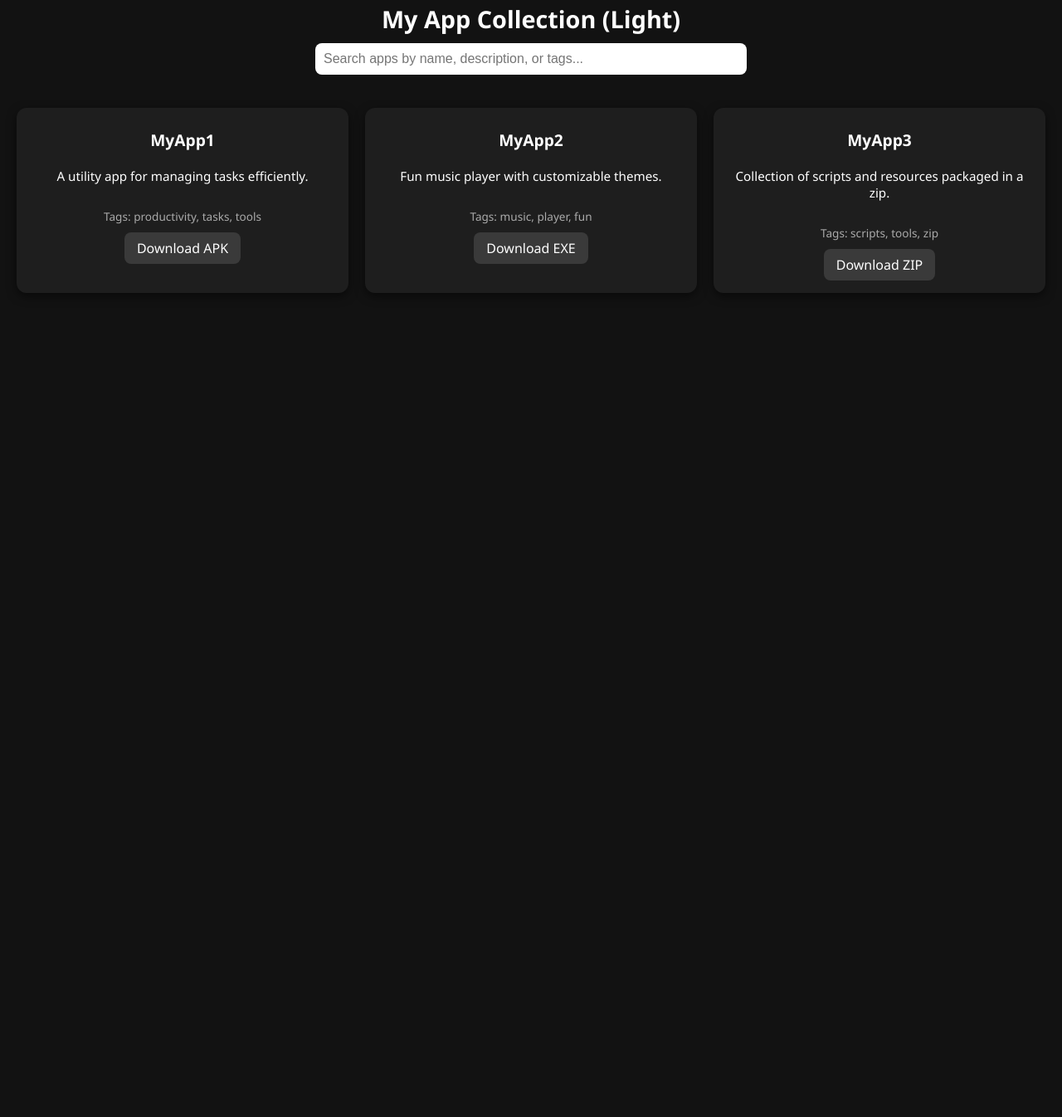
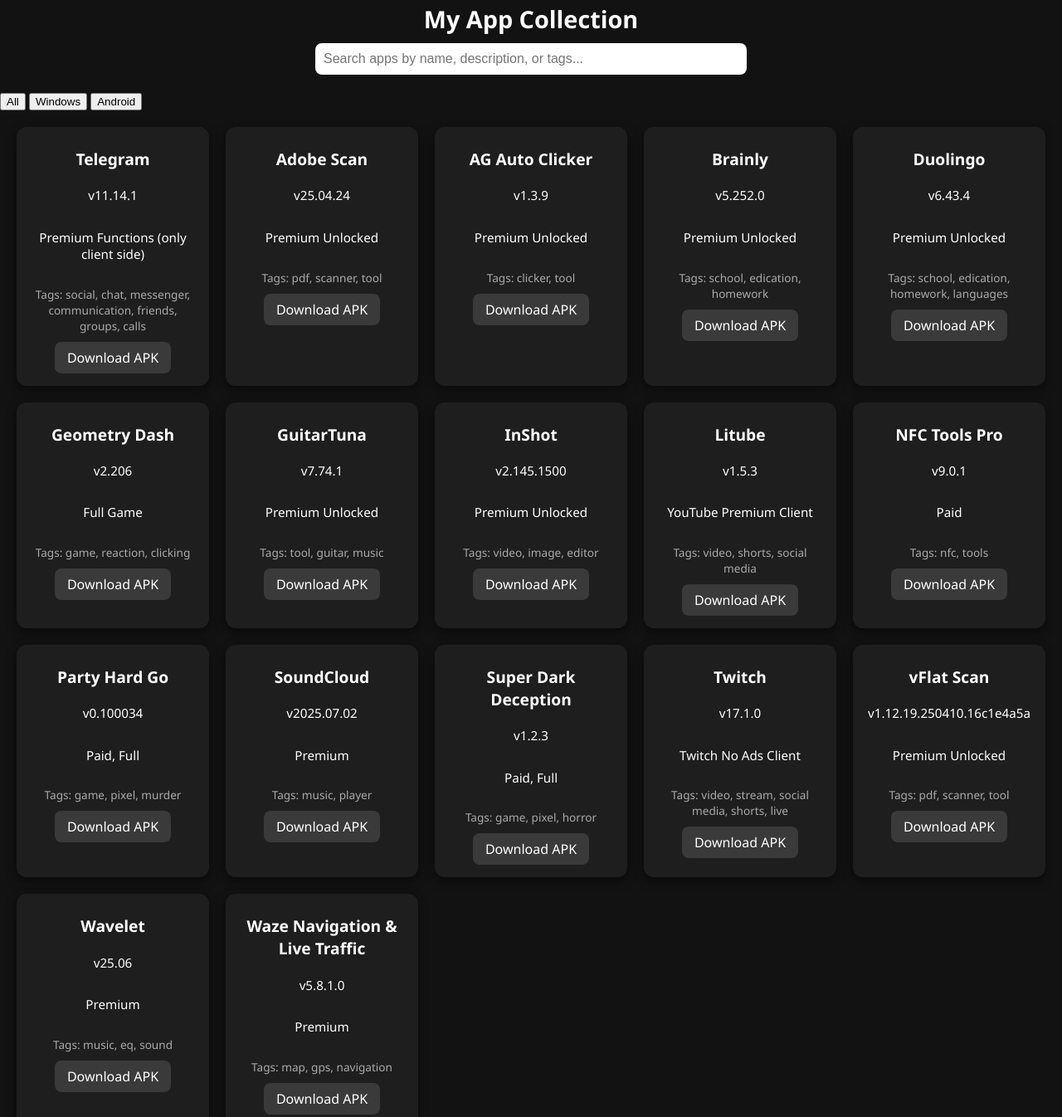
Before and after one commit to MyW0rld/crack, a plain HTML site: page light.html in a window 1280 px wide. Shown: the part 36-1382 px from the top of the page at 83% size. Before the commit the page ends 800 px from the top, so only its background shows below. Drawn offline with Linux system fonts and the light colour scheme.

Commit message:
Update light.html

```diff
--- a/light.html
+++ b/light.html
@@ -3,57 +3,185 @@
 <head>
     <meta charset="UTF-8">
     <meta name="viewport" content="width=device-width, initial-scale=1.0">
-    <title>My Dark App Store - Light Version</title>
-    <link rel="icon" href="images/icon.png" type="image/png">
+    <title>My Dark App Store</title>
+    <link rel="icon" href="img/icon.png" type="image/png">
     <link rel="stylesheet" href="css/style.css">
 </head>
 <body>
     <header>
-        <h1>My App Collection (Light)</h1>
+        <h1>My App Collection</h1>
         <input type="text" id="searchBox" placeholder="Search apps by name, description, or tags..." onkeyup="filterApps()">
     </header>
 
+<div class="btn-div">
+  <button class="btn" onclick="filterApps('all')">All</button>
+  <button class="btn" id="win" onclick="filterApps('windows')">Windows</button>
+  <button class="btn" id="and" onclick="filterApps('android')">Android</button>
+</div>
+
     <div class="apps-container" id="appsContainer">
-        <!-- Example App Card -->
-        <div class="app-card" data-description="A utility app for managing tasks" data-tags="productivity,tasks,tools">
-            <h2>MyApp1</h2>
-            <p>A utility app for managing tasks efficiently.</p>
-            <p class="tags">Tags: productivity, tasks, tools</p>
-            <a href="apps/myapp1.apk" download>Download APK</a>
+        <!-- Example App Cards -->
+
+        <div class="app-card android">
+            <h2>Telegram</h2><p>v11.14.1</p>
+            <p>Premium Functions (only client side)</p>
+            <p class="tags">Tags: social, chat, messenger, communication, friends, groups, calls</p>
+            <a href="https://github.com/MyW0rld/crack/releases/download/mod/Telegram.v11.14.1.Premium.apk" download>Download APK</a>
         </div>
 
-        <div class="app-card" data-description="Fun music player for your PC" data-tags="music,player,fun">
-            <h2>MyApp2</h2>
-            <p>Fun music player with customizable themes.</p>
-            <p class="tags">Tags: music, player, fun</p>
-            <a href="apps/myapp2.exe" download>Download EXE</a>
+        <div class="app-card android">
+            <h2>Adobe Scan</h2><p>v25.04.24</p>
+            <p>Premium Unlocked</p>
+            <p class="tags">Tags: pdf, scanner, tool</p>
+            <a href="https://github.com/MyW0rld/crack/releases/download/mod/Adobe.Scan.v25.04.24.Premium.apk" download>Download APK</a>
         </div>
 
-        <div class="app-card" data-description="Collection of useful scripts and resources" data-tags="scripts,tools,zip">
-            <h2>MyApp3</h2>
-            <p>Collection of scripts and resources packaged in a zip.</p>
-            <p class="tags">Tags: scripts, tools, zip</p>
-            <a href="apps/myapp3.zip" download>Download ZIP</a>
+        <div class="app-card android">
+            <h2>AG Auto Clicker</h2><p>v1.3.9</p>
+            <p>Premium Unlocked</p>
+            <p class="tags">Tags: clicker, tool</p>
+            <a href="https://github.com/MyW0rld/crack/releases/download/mod/AG.Auto.Clicker.v1.3.9.Premium.apk" download>Download APK</a>
         </div>
+
+        <div class="app-card android">
+            <h2>Brainly</h2><p>v5.252.0</p>
+            <p>Premium Unlocked</p>
+            <p class="tags">Tags: school, edication, homework</p>
+            <a href="https://github.com/MyW0rld/crack/releases/download/mod/Brainly.v5.252.0.Premium.apk" download>Download APK</a>
+        </div>
+
+        <div class="app-card android">
+            <h2>Duolingo</h2><p>v6.43.4</p>
+            <p>Premium Unlocked</p>
+            <p class="tags">Tags: school, edication, homework, languages</p>
+            <a href="https://github.com/MyW0rld/crack/releases/download/mod/Duolingo.v6.43.4.Premium.apk" download>Download APK</a>
+        </div>
+
+        <div class="app-card android">
+            <h2>Geometry Dash</h2><p>v2.206</p>
+            <p>Full Game</p>
+            <p class="tags">Tags: game, reaction, clicking</p>
+            <a href="https://github.com/MyW0rld/crack/releases/download/mod/Geometry.Dash.v2.206.apk" download>Download APK</a>
+        </div>
+
+        <div class="app-card android">
+            <h2>GuitarTuna</h2><p>v7.74.1</p>
+            <p>Premium Unlocked</p>
+            <p class="tags">Tags: tool, guitar, music</p>
+            <a href="https://github.com/MyW0rld/crack/releases/download/mod/GuitarTuna.v7.74.1.Premium.apk" download>Download APK</a>
+        </div>
+
+        <div class="app-card android">
+            <h2>InShot</h2><p>v2.145.1500</p>
+            <p>Premium Unlocked</p>
+            <p class="tags">Tags: video, image, editor</p>
+            <a href="https://github.com/MyW0rld/crack/releases/download/mod/InShot.v2.145.1500.Premium.apk" download>Download APK</a>
+        </div>
+
+        <div class="app-card android">
+            <h2>Litube</h2><p>v1.5.3</p>
+            <p>YouTube Premium Client</p>
+            <p class="tags">Tags: video, shorts, social media</p>
+            <a href="https://github.com/MyW0rld/crack/releases/download/mod/litube.v1.5.3.Premium.YouTube.apk" download>Download APK</a>
+        </div>
+
+        <div class="app-card android">
+            <h2>NFC Tools Pro</h2><p>v9.0.1</p>
+            <p>Paid</p>
+            <p class="tags">Tags: nfc, tools</p>
+            <a href="https://github.com/MyW0rld/crack/releases/download/mod/NFC.Tools.PRO.v9.0.1.Paid.apk" download>Download APK</a>
+        </div>
+
+        <div class="app-card android">
+            <h2>Party Hard Go</h2><p>v0.100034</p>
+            <p>Paid, Full</p>
+            <p class="tags">Tags: game, pixel, murder</p>
+            <a href="https://github.com/MyW0rld/crack/releases/download/mod/Party.Hard.Go.v0.100034.apk" download>Download APK</a>
+        </div>
+
+        <div class="app-card android">
+            <h2>SoundCloud</h2><p>v2025.07.02</p>
+            <p>Premium</p>
+            <p class="tags">Tags: music, player</p>
+            <a href="https://github.com/MyW0rld/crack/releases/download/mod/SoundCloud.v2025.07.02.Premium.apk" download>Download APK</a>
+        </div>
+
+        <div class="app-card android">
+            <h2>Super Dark Deception</h2><p>v1.2.3</p>
+            <p>Paid, Full</p>
+            <p class="tags">Tags: game, pixel, horror</p>
+            <a href="https://github.com/MyW0rld/crack/releases/download/mod/Super.Dark.Deception.v1.2.3.apk" download>Download APK</a>
+        </div>
+
+        <div class="app-card android">
+            <h2>Twitch</h2><p>v17.1.0</p>
+            <p>Twitch No Ads Client</p>
+            <p class="tags">Tags: video, stream, social media, shorts, live</p>
+            <a href="https://github.com/MyW0rld/crack/releases/download/mod/Twitch.v17.1.0.No.Ads.apk" download>Download APK</a>
+        </div>
+
+        <div class="app-card android">
+            <h2>vFlat Scan</h2><p>v1.12.19.250410.16c1e4a5a</p>
+            <p>Premium Unlocked</p>
+            <p class="tags">Tags: pdf, scanner, tool</p>
+            <a href="https://github.com/MyW0rld/crack/releases/download/mod/vFlat.Scan.v1.12.19.250410.16c1e4a5a.Premium.apk" download>Download APK</a>
+        </div>
+
+        <div class="app-card android">
+            <h2>Wavelet</h2><p>v25.06</p>
+            <p>Premium</p>
+            <p class="tags">Tags: music, eq, sound</p>
+            <a href="https://github.com/MyW0rld/crack/releases/download/mod/Wavelet.v25.06.Premium.apk" download>Download APK</a>
+        </div>
+
+        <div class="app-card android">
+            <h2>Waze Navigation & Live Traffic</h2><p>v5.8.1.0</p>
+            <p>Premium</p>
+            <p class="tags">Tags: map, gps, navigation</p>
+            <a href="https://github.com/MyW0rld/crack/releases/download/mod/Waze.v5.8.1.0.Mod.apk" download>Download APK</a>
+        </div>
+
+
+        <!-- Example App Cards -->
     </div>
 
-    <script>
-        function filterApps() {
-            const input = document.getElementById('searchBox').value.toLowerCase();
-            const apps = document.getElementById('appsContainer').getElementsByClassName('app-card');
+<script>
+let currentFilter = "all"; // default filter
 
-            for (let i = 0; i < apps.length; i++) {
-                const name = apps[i].getElementsByTagName('h2')[0].innerText.toLowerCase();
-                const description = apps[i].dataset.description.toLowerCase();
-                const tags = apps[i].dataset.tags.toLowerCase();
+function filterApps(type) {
+  if (type) {
+    currentFilter = type; // update filter when button clicked
+  }
 
-                if (name.includes(input) || description.includes(input) || tags.includes(input)) {
-                    apps[i].style.display = "";
-                } else {
-                    apps[i].style.display = "none";
-                }
-            }
-        }
-    </script>
+  const input = document.getElementById('searchBox').value.toLowerCase();
+  const apps = document.querySelectorAll('.app-card');
+
+  apps.forEach(app => {
+    // take ALL text inside the card (h2, p, tags, etc.)
+    const allText = app.innerText.toLowerCase();
+
+    // also include data attributes
+    const description = (app.dataset.description || "").toLowerCase();
+    const tags = (app.dataset.tags || "").toLowerCase();
+
+    const matchesSearch =
+      allText.includes(input) ||
+      description.includes(input) ||
+      tags.includes(input);
+
+    const matchesType =
+      currentFilter === "all" || app.classList.contains(currentFilter);
+
+    if (matchesSearch && matchesType) {
+      app.style.display = "flex";
+    } else {
+      app.style.display = "none";
+    }
+  });
+}
+</script>
+
+
+
 </body>
 </html>
```
